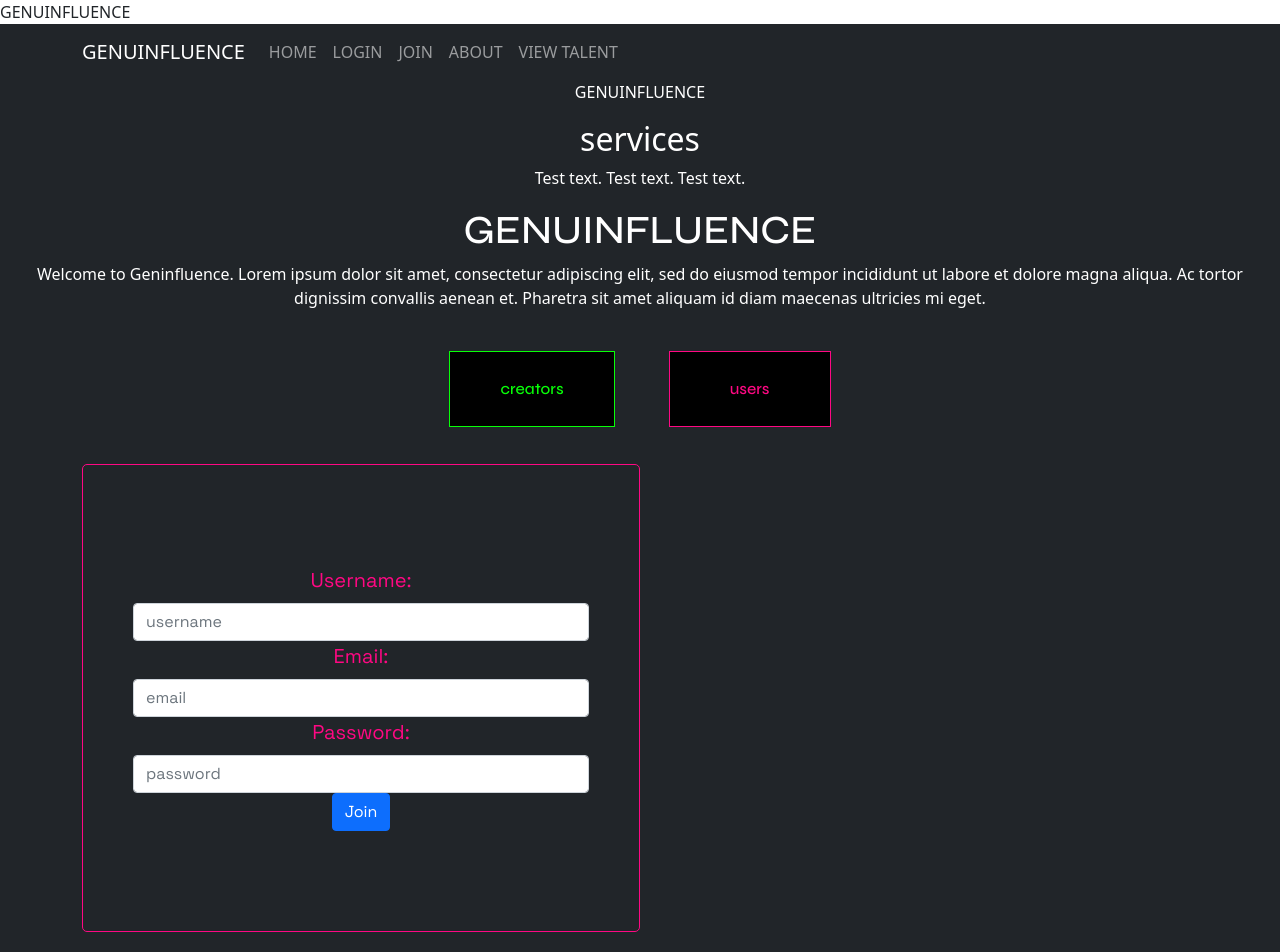
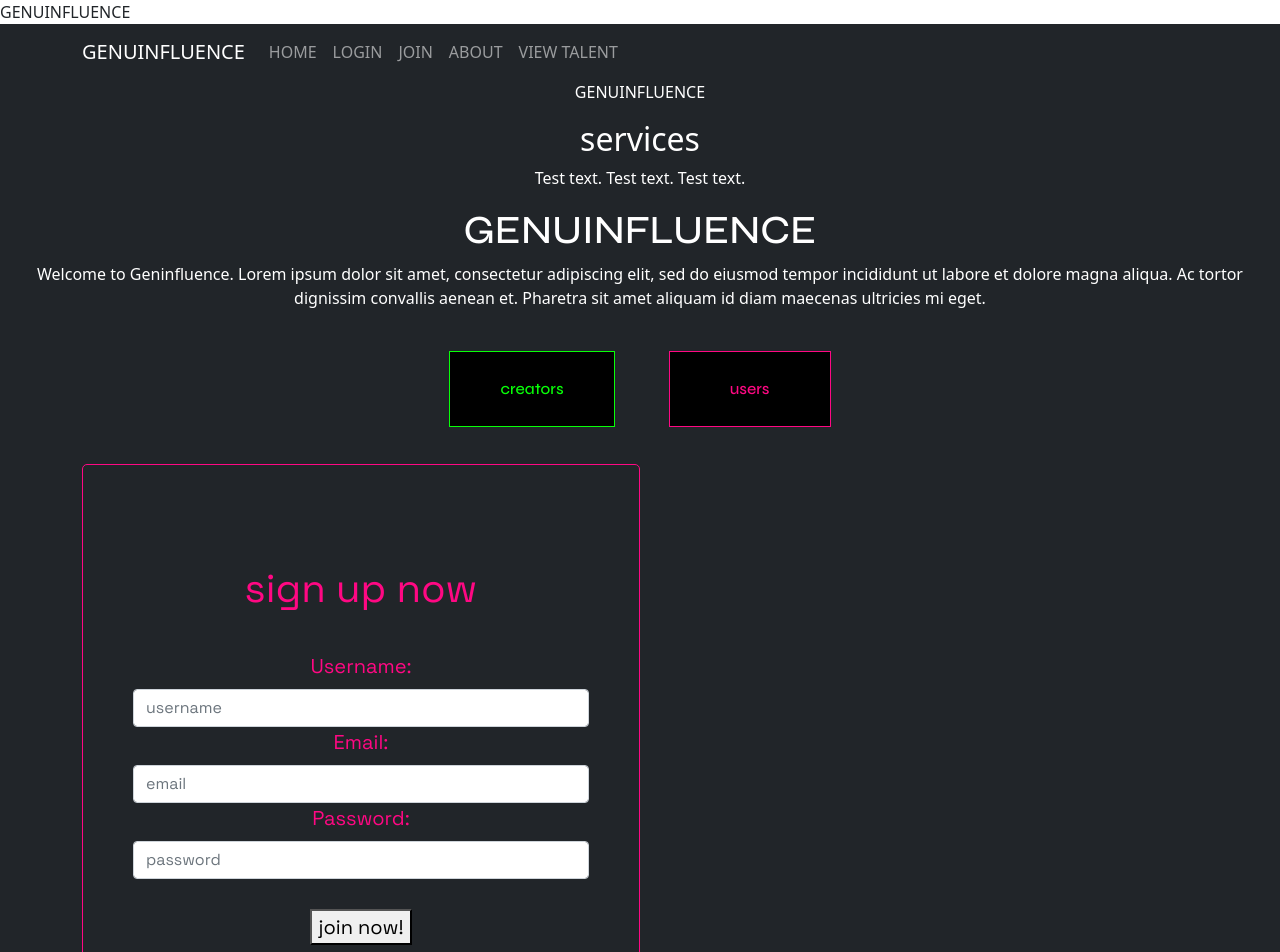
Before and after one commit to elizparisi/genuinfluence, a React (Create React App) app: page / in a window 1280 px wide. Shown: the top 952 px of the page. Built offline with nearby package versions, Linux system fonts and the light colour scheme.

Commit message:
add h1 + update join button

```diff
--- a/src/components/SignupForm.js
+++ b/src/components/SignupForm.js
@@ -31,6 +31,8 @@ class SignupForm extends React.Component {
       <div>
         <Container>
           <Form className="signup-form">
+            <h1 className="signup-header">sign up now</h1>
+            <br></br>
             <Form.Group>
             <Form.Label>Username: </Form.Label>
             <Form.Control type="text" name="username" placeholder="username"></Form.Control>
@@ -45,8 +47,8 @@ class SignupForm extends React.Component {
             <Form.Label>Password: </Form.Label>
             <Form.Control type="password" name="password" placeholder="password"></Form.Control>
             </Form.Group>
-
-            <Button type="submit">Join</Button>
+            <br></br>
+            <button className="join-button" type="submit">join now!</button>
 
           </Form>
         </Container>
```
